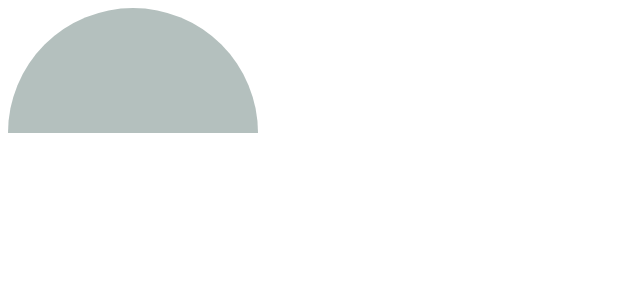
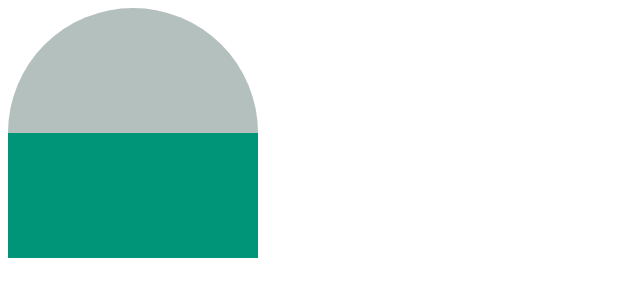
Before and after one commit to Juvi09/Responsive_Gauge, a plain HTML site: page index.html in a window 1280 px wide. Shown: the whole page, without its empty margins (0-640 px from the left). Drawn offline with Linux system fonts and the light colour scheme.

Commit message:
added css for gauge__fill progress bar

```diff
--- a/css/gauge.css
+++ b/css/gauge.css
@@ -15,4 +15,11 @@
     /* overflow: hidden; */
 }
 
-.
+.gauge__fill {
+    position: absolute;
+    top: 100%;
+    left: 0;
+    width: inherit;
+    height: 100%;
+    background: #009578;
+}
```
